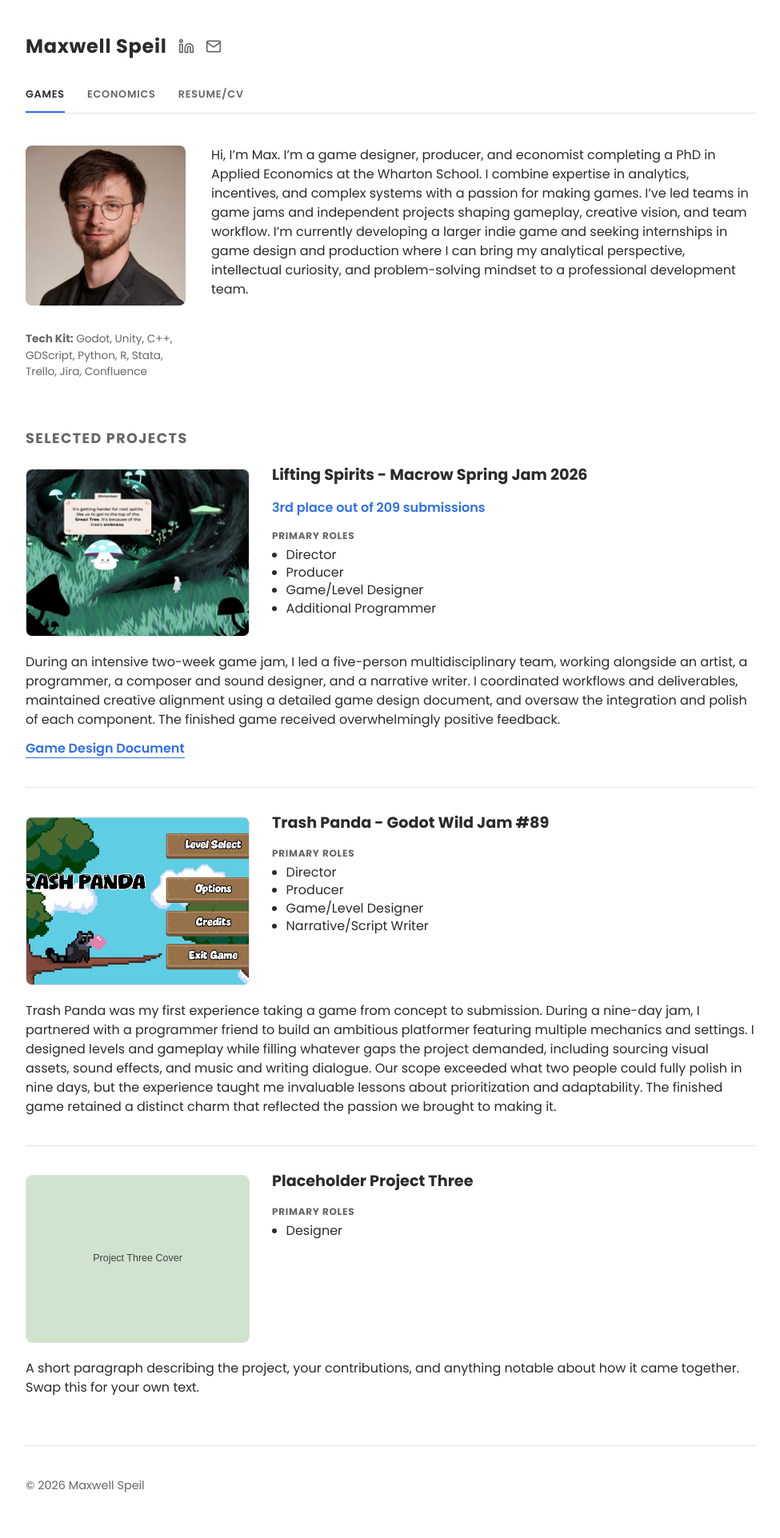
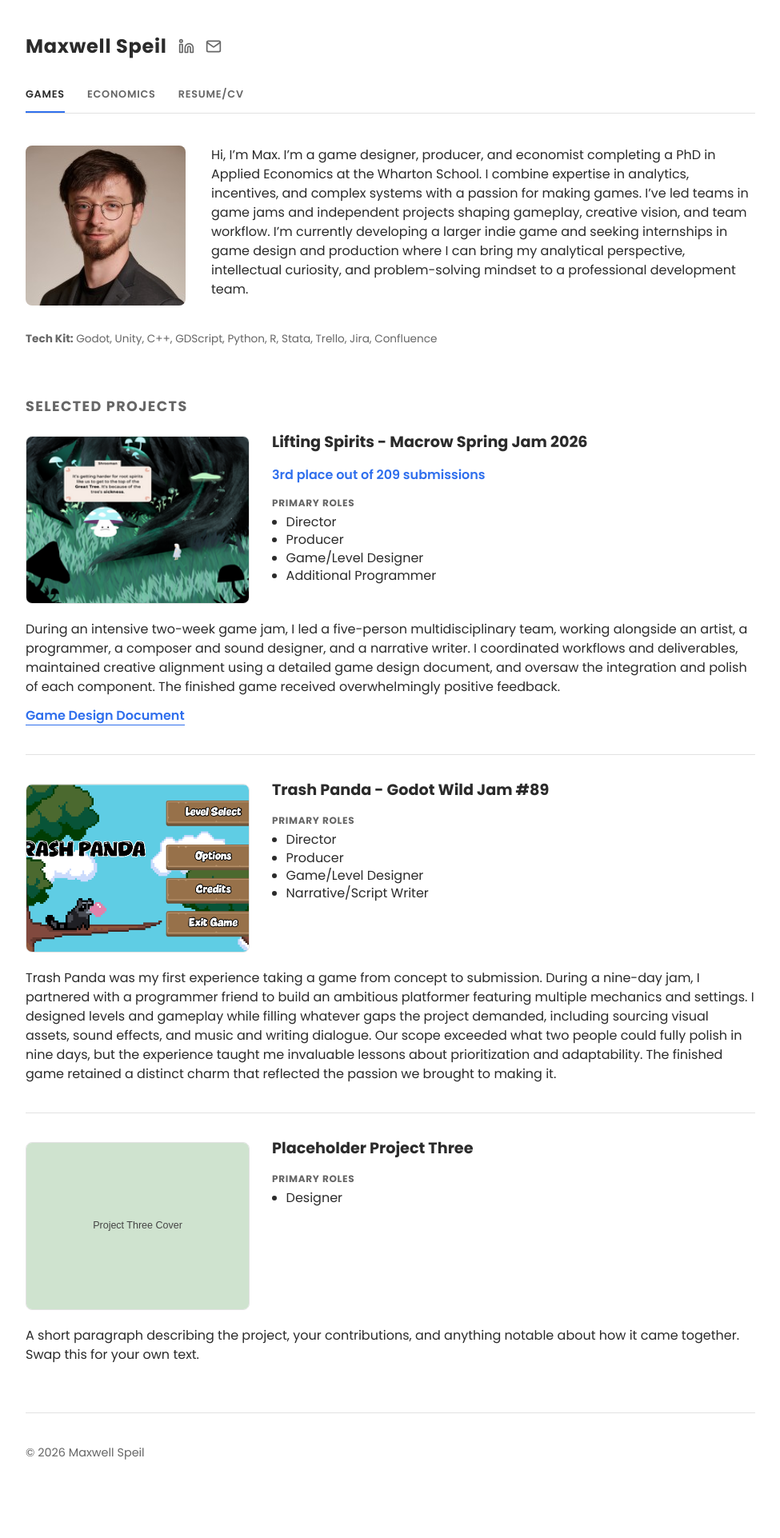
Before and after one commit to mspeil/mspeil.github.io, a Jekyll site: the page built from index.html, in a window 1280 px wide. Shown: the whole page at 80% size, without its empty margins (152-1127 px from the left). Built offline with Jekyll 4.4.1, drawn with Linux system fonts in a browser that asks for light colours; after the commit the page ends 1882 px from its top, so only the background shows below that.

Commit message:
Put Tech Kit back on a single full-width line below the about row
Co-Authored-By: Claude Sonnet 5 <noreply@anthropic.com>

```diff
--- a/assets/css/style.css
+++ b/assets/css/style.css
@@ -94,10 +94,13 @@ header.site-header h1 {
 
 /* About / intro section */
 .about {
+  margin-bottom: 60px;
+}
+
+.about-row {
   display: flex;
   gap: 32px;
   align-items: flex-start;
-  margin-bottom: 60px;
   flex-wrap: wrap;
 }
 
@@ -126,12 +129,10 @@ header.site-header h1 {
 }
 
 .tech-kit {
-  margin: 32px 0 0;
-  width: 200px;
+  margin: 24px 0 0;
   text-align: left;
   font-size: 0.85rem;
   color: var(--muted);
-  overflow-wrap: break-word;
 }
 
 /* Projects list */
@@ -327,10 +328,6 @@ footer.site-footer {
     height: 140px;
   }
 
-  .tech-kit {
-    width: 140px;
-  }
-
   .project-thumb {
     width: 100%;
   }
--- a/index.html
+++ b/index.html
@@ -3,9 +3,9 @@ layout: default
 nav: games
 ---
 <section class="about">
+  <div class="about-row">
     <div class="headshot-col">
       <img class="headshot" src="{{ '/assets/img/headshot.jpg' | relative_url }}" alt="Headshot of {{ site.title }}">
-    <p class="tech-kit"><strong>Tech Kit:</strong> Godot, Unity, C++, GDScript, Python, R, Stata, Trello, Jira, Confluence</p>
     </div>
     <div class="bio">
       <!-- Replace this paragraph with your own bio -->
@@ -18,6 +18,8 @@ nav: games
         curiosity, and problem-solving mindset to a professional development team.
       </p>
     </div>
+  </div>
+  <p class="tech-kit"><strong>Tech Kit:</strong> Godot, Unity, C++, GDScript, Python, R, Stata, Trello, Jira, Confluence</p>
 </section>
 
 <section class="projects">
```
Lines whose indentation alone changed are shown as unchanged.
